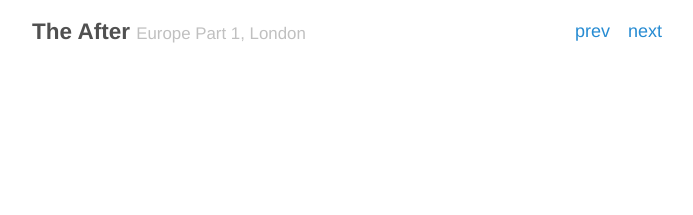
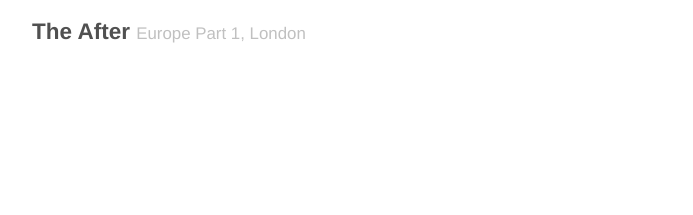
Before and after one commit to rzsun/rzsun.github.io, a Jekyll site: the page built from _posts/2015-08-08-europe-pt1-london.html, in a window 1280 px wide. Shown: the top 215 px of the page, without its empty margins (293-986 px from the left). Built offline with Jekyll 4.4.1, drawn with Linux system fonts in a browser that asks for light colours; nearby versions of some CDN libraries.

Commit message:
fixed mobile cutting off issue in header, added arrows to infowindow, new favicons

```diff
--- a/_config.yml
+++ b/_config.yml
@@ -6,7 +6,7 @@
 
 # Setup
 title:               The After
-tagline:             thoughts and travel
+tagline:             thoughts and travel of R.Z. Sun
 url:
 paginate:            10
 baseurl:             ""
--- /dev/null
+++ b/_includes/headmap.html
@@ -0,0 +1,26 @@
+<head>
+  <meta charset="UTF-8">
+  <link href="http://gmpg.org/xfn/11" rel="profile">
+
+  <!-- Enable responsiveness on mobile devices-->
+  <meta name="viewport" content="width=device-width, initial-scale=1.0">
+
+  <title>
+    {% if page.title == "Home" %}
+      {{ site.title }} &middot; {{ site.tagline }}
+    {% else %}
+      {{ page.title }} &middot; {{ site.title }}
+    {% endif %}
+  </title>
+
+  <!-- CSS -->
+  <link rel="stylesheet" href="{{ site.baseurl }}/styles.css">
+  <link rel="stylesheet" href="{{ site.baseurl }}/assets/map/css/main.css">
+
+  <!-- Icons -->
+  <link rel="apple-touch-icon-precomposed" sizes="144x144" href="{{ site.baseurl }}/public/apple-touch-icon-precomposed.png">
+  <link rel="shortcut icon" href="{{ site.baseurl }}/public/favicon.ico">
+
+  <!-- RSS -->
+  <link rel="alternate" type="application/atom+xml" title="{{ site.title }}" href="{{ site.baseurl }}/atom.xml">
+</head>
--- a/_layouts/map.html
+++ b/_layouts/map.html
@@ -1,7 +1,7 @@
 <!DOCTYPE html>
 <html lang="en">
 
-  {% include head.html %}
+  {% include headmap.html %}
 
   <body>
     <div class="container content">
@@ -10,13 +10,11 @@
           <a href="{{ site.baseurl }}/" title="Home">{{ site.title }}</a>
           <small>{{ page.title }}</small>
         </h3>
-        <span class="nav"><a href="#" id="prev">prev<a href="#" id="next">next</a></a></span>
       </header>
     </div>
 
     <script src="https://ajax.googleapis.com/ajax/libs/jquery/1.11.3/jquery.min.js"></script>
     <script type="text/javascript" src="http://maps.google.com/maps/api/js"></script>
-    <link rel="stylesheet" href="{{ site.baseurl }}/assets/map/css/main.css">
     <script>
       placesPath = "{{ page.places-json }}"
     </script>
--- a/assets/map/css/main.css
+++ b/assets/map/css/main.css
@@ -22,6 +22,7 @@
 #map-canvas {
     height: 100%;
     overflow: hidden;
+    margin: 0 0 0 0;
 }
 
 h1 {
@@ -41,10 +42,29 @@
     display: inline;
 }
 
-.nav {
-    float: right;
+h3 {
+    margin-right: 2rem;
+}
+
+.infowindow {
+    font-family: 'Helvetica Neue', Helvetica, Arial, sans-serif;
+    z-index: 99;
+}
+
+.infotitle {
+    margin: 0;
+    text-align: center;
+}
+
+
+.infowdescription {
+    font-size: 1rem;
 }
 
 #prev {
     margin-right: 1rem;
 }
+
+#next {
+    margin-left: 1rem;
+}
--- a/assets/map/js/mapdisplay.js
+++ b/assets/map/js/mapdisplay.js
@@ -26,10 +26,10 @@
     $.getJSON(filePath, function(eventJSON) {
         for (var i = 0; i < eventJSON.length; i++) {
             function addMarker(place) {
-                var contentString = '<div style=\'font-family: \'Helvetica Neue\', Helvetica, Arial, sans-serif;\'><h2>' + place.name + '</h2>';
+                var contentString = '<div class="infowindow"><h2 class="infotitle"><a href="#" id="prev">&#10094;</a>' + place.name + '<a href="#" id="next">&#10095;</a></h2>';
                 if(place.picture_path != null)
-                    contentString = contentString + '<img src=\'/assets/europe-pt1-london/img/' + place.picture_path + '\' \n\ style=\'max-width:100%;max-height:500px;\'>';
-                contentString = contentString + '<p style=\'font-size:1rem;\'>' + place.description + '</p></div>';
+                    contentString = contentString + '<img src=\'/assets/europe-pt1-london/img/' + place.picture_path + '\' \n\ style=\'max-width:100%;max-height:500px;margin:0\'>';
+                contentString = contentString + '<p style=\'font-size:1rem;margin:0\'>' + place.description + '</p></div>';
 
                 var marker = new google.maps.Marker({
                     position: new google.maps.LatLng(place.lat, place.lng),
@@ -78,5 +78,5 @@
 
 google.maps.event.addDomListener(window, 'load', initializeMap);
 
-$( "#next" ).click(next);
-$( "#prev" ).click(prev);
+$(document).on('click', '#next', next);
+$(document).on('click', '#prev', prev);
```
Also changed, not shown: public/apple-touch-icon-precomposed.png (added), public/favicon.ico (added).
